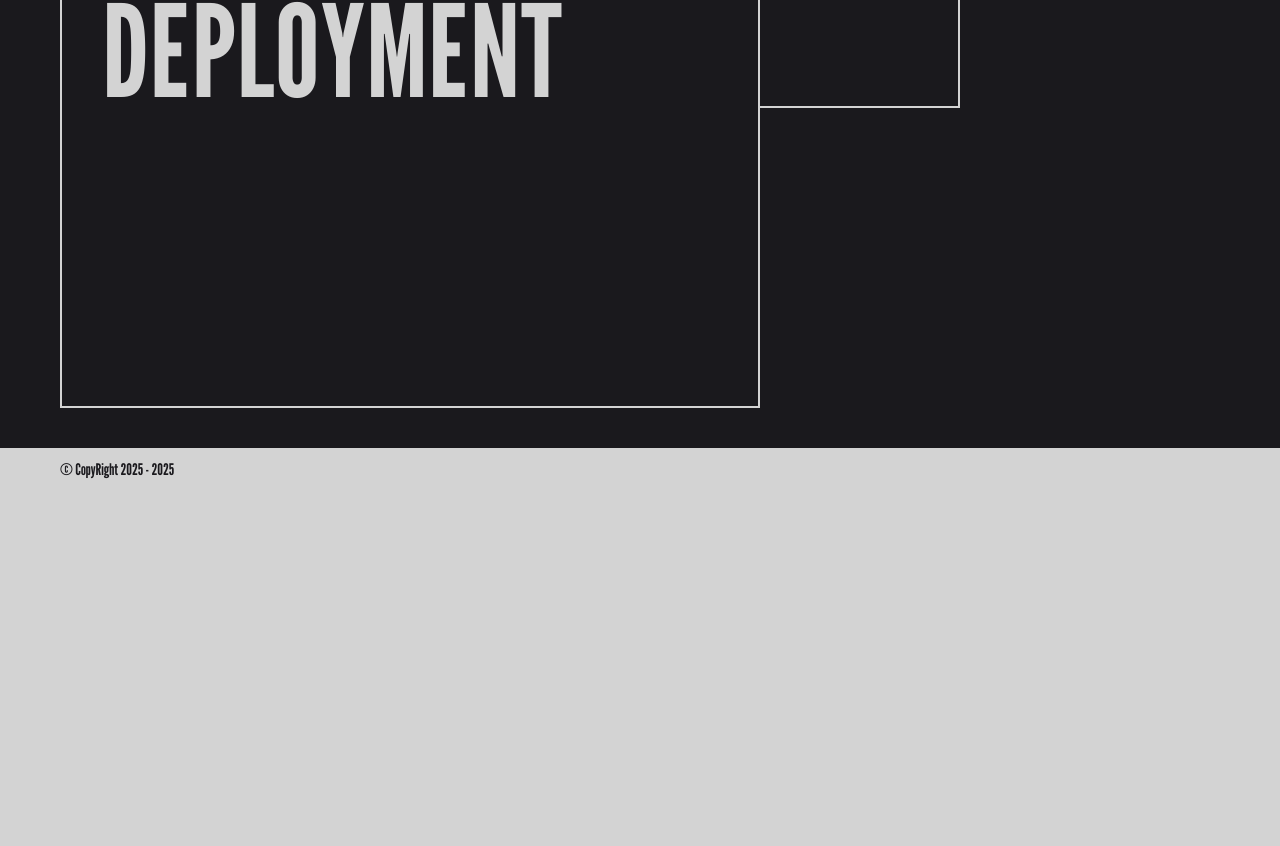
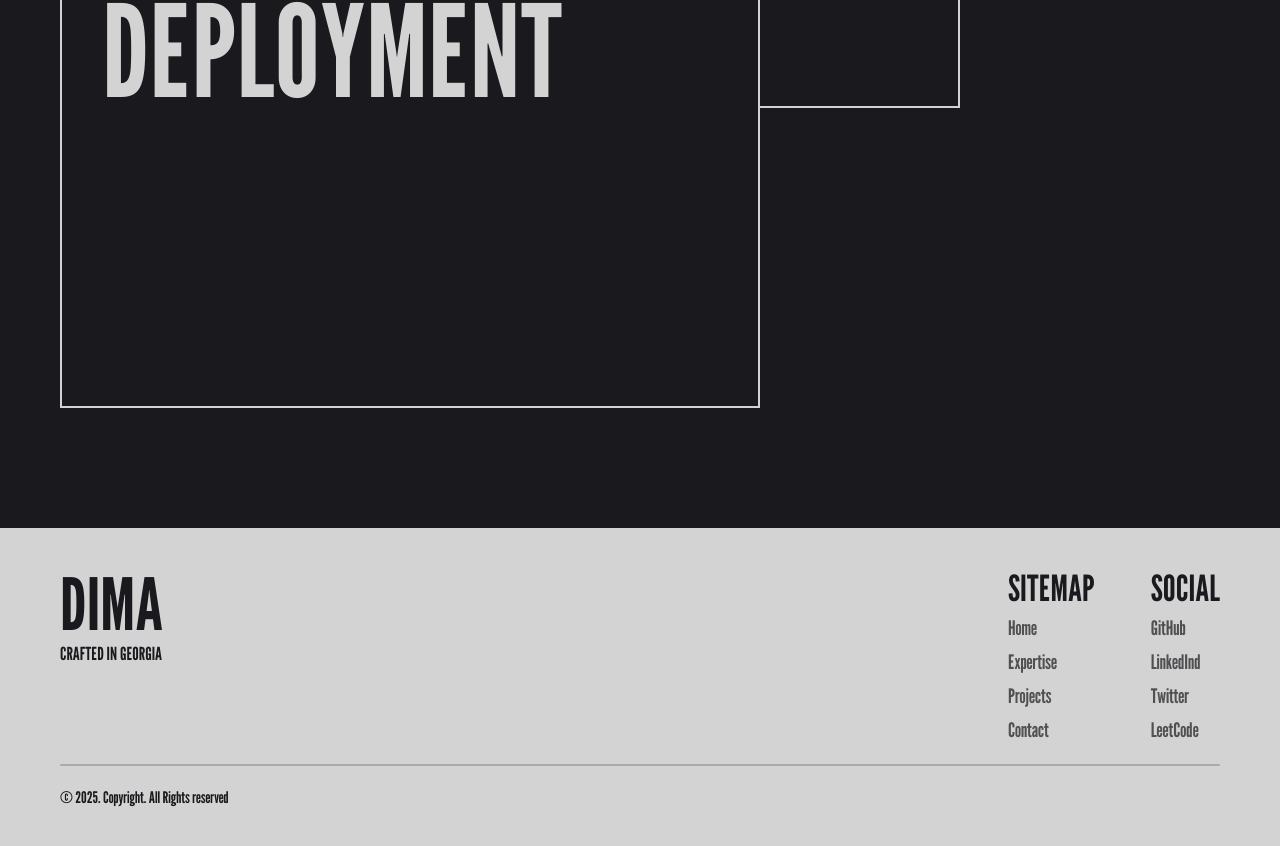
Before and after one commit to DimaShamoev/Web_Portfolio, a React (Vite) app: page / in a window 1280 px wide. Shown: the part 3606-4452 px from the top of the page. Before the commit the page ends 4098 px from the top, so only its background shows below. Built offline with nearby package versions, Linux system fonts and the light colour scheme.

Commit message:
completely finished home page

```diff
--- /dev/null
+++ b/src/animations/footerAnimation.ts
@@ -0,0 +1,44 @@
+export const footerTextLeftToRight = {
+    initial: { x: -100, opacity: 0, scale: 0.9 },
+    animate: {
+        x: 0,
+        opacity: 1,
+        scale: 1,
+        transition: {
+            type: "spring",
+            stiffness: 100,
+            damping: 15,
+            duration: 0.8,
+        },
+    }
+}
+
+export const footerTextRightToBottom = {
+    initial: { x: 100, opacity: 0, scale: 0.9 },
+    animate: {
+        x: 0,
+        opacity: 1,
+        scale: 1,
+        transition: {
+            type: "spring",
+            stiffness: 100,
+            damping: 15,
+            duration: 0.8,
+        },
+    }
+}
+
+export const footerTextBottomToTop = {
+    initial: { y: 100, opacity: 0, scale: 0.9 },
+    animate: {
+        y: 0,
+        opacity: 1,
+        scale: 1,
+        transition: {
+            type: "spring",
+            stiffness: 100,
+            damping: 15,
+            duration: 0.8,
+        },
+    }
+}
--- a/src/components/Footer.tsx
+++ b/src/components/Footer.tsx
@@ -1,10 +1,64 @@
+import { footerTextLeftToRight, footerTextRightToBottom, footerTextBottomToTop } from "../animations/footerAnimation"
+import FooterLink from "./UI/FooterLink"
+import { motion } from "framer-motion"
+
 const Footer: React.FunctionComponent = () => {
     return (
-        <footer className="flex justify-between items-center backdrop-blur-md bg-[#D3D3D3] text-[#1A191D]">
-            <div className="header-wrapper flex items-center justify-between w-full container sm-box-padding">
-                © CopyRight 2025 - 2025
+        <motion.footer
+            initial='initial'
+            whileInView='animate'
+            viewport={{ once: true, amount: 0.1 }}
+            className="footer bg-[#D3D3D3] text-[#1A191D]"
+        >
+            <div className="footer-wrapper w-full container xl-box-padding flex flex-col gap-5">
+                <div className="footer-body flex justify-between">
+                    <div className="footer-col-1">
+                        <motion.div
+                            variants={footerTextLeftToRight}
+                            className="logo text-7xl"
+                        >
+                            DIMA
+                        </motion.div>
+                        <motion.div
+                            variants={footerTextLeftToRight}
+                            className="made-in text-lg uppercase"
+                        >
+                            crafted in georgia
+                        </motion.div>
+                    </div>
+                    <motion.div
+                        variants={footerTextRightToBottom}
+                        className="footer-col-2 flex items-start gap-14"
+                    >
+                        <div className="sitemap">
+                            <ul className="flex flex-col gap-1.5">
+                                <li className="text-4xl uppercase">Sitemap</li>
+                                <FooterLink link="/" target="parent">Home</FooterLink>
+                                <FooterLink link="" target="parent">Expertise</FooterLink>
+                                <FooterLink link="" target="parent">Projects</FooterLink>
+                                <FooterLink link="" target="parent">Contact</FooterLink>
+                            </ul>
+                        </div>
+                        <div className="social">
+                            <ul className="flex flex-col gap-1.5">
+                                <li className="text-4xl uppercase">Social</li>
+                                <FooterLink link="https://github.com/DimaShamoev" target="blank">GitHub</FooterLink>
+                                <FooterLink link="https://www.linkedin.com/in/dimaShamoev" target="blank">LinkedInd</FooterLink>
+                                <FooterLink link="https://x.com/DimaShamoev" target="blank">Twitter</FooterLink>
+                                <FooterLink link="https://leetcode.com/u/DimaShamoev/" target="blank">LeetCode</FooterLink>
+                            </ul>
+                        </div>
+                    </motion.div>
+                </div>
+                <hr className="h-[2px] w-full bg-black/20 border-none rounded-full" />
+                <motion.div
+                    variants={footerTextBottomToTop}
+                    className="copy-rights"
+                >
+                    © 2025. Copyright. All Rights reserved
+                </motion.div>
             </div>
-        </footer>
+        </motion.footer>
     )
 }
 
--- /dev/null
+++ b/src/components/UI/FooterLink.tsx
@@ -0,0 +1,15 @@
+import { Link } from "react-router-dom"
+
+interface IFooterLinkProps {
+    link: string
+    target: 'blank' | 'parent'
+    children: React.ReactNode
+}
+
+const FooterLink: React.FunctionComponent<IFooterLinkProps> = ({ link, target, children }) => {
+    return (
+        <li><Link to={link} target={`_${target}`} className="text-xl opacity-70 hover:underline hover:opacity-90">{ children }</Link></li>
+    )
+}
+
+export default FooterLink
--- a/src/components/UI/home/DevelopingProcess.tsx
+++ b/src/components/UI/home/DevelopingProcess.tsx
@@ -4,7 +4,7 @@ import { motion } from "motion/react"
 
 const DevelopingProcess: React.FunctionComponent = () => {
     return (
-        <div className="flex flex-col gap-12">
+        <div className="flex flex-col gap-12 mb-20">
             <motion.div
                 initial='initial'
                 whileInView='animate'
@@ -24,7 +24,7 @@ const DevelopingProcess: React.FunctionComponent = () => {
                 </DevelopingProcessCard>
 
                 <DevelopingProcessCard id={3} title="Development" color="bg-[#AB5E45]" className="absolute left-[400px] top-[600px] z-[1]">
-                    Begin constructing the real application or website according to the planned design. This involves creating responsive frontend components, implementing backend logic, connecting APIs, handling databases, and ensuring seamless interaction between different parts of the system for functionality
+                    Start building the real app or website using the planned design. This means making responsive frontend parts, adding backend functions, connecting APIs, working with the database, and making sure everything works well together
                 </DevelopingProcessCard>
 
                 <DevelopingProcessCard id={4} title="Testing" color="bg-[#9A679B]" className="absolute left-[200px] top-[900px] z-[1]">
--- a/src/components/UI/home/ExperienceBlock.tsx
+++ b/src/components/UI/home/ExperienceBlock.tsx
@@ -24,7 +24,7 @@ const ExperienceBlock: React.FunctionComponent = () => {
             >
 
                 { experiences.map((experience => (
-                    <ExperienceInfo position={ experience.position } period={ experience.period } location={ experience.location } siteUrl={ experience.siteUrl } imgUrl={ experience.imgUrl } stack={ experience.stack }>
+                    <ExperienceInfo key={experience.id} position={ experience.position } period={ experience.period } location={ experience.location } siteUrl={ experience.siteUrl } imgUrl={ experience.imgUrl } stack={ experience.stack }>
                         { experience.children }
                     </ExperienceInfo>
                 ))) }
--- a/src/components/UI/home/ExperienceInfo.tsx
+++ b/src/components/UI/home/ExperienceInfo.tsx
@@ -34,7 +34,7 @@ const ExperienceInfo: React.FunctionComponent<IExperienceInfoProps> = ({ positio
                 </div>
                 <div className="expand-btn relative cursor-pointer rounded-full w-ful h-[30px] w-[30px]">
                     <div className={`lin-vertical absolute right-[50%] top-[47%] translate-x-[50%] w-[15px] h-[2px] rounded-full bg-white transition-all duration-500 ${blockExpand ? 'rotate-0' : 'rotate-[270deg]'}`}></div>
-                    <div className={`line-horizontal absolute right-[50%] top-[47%] translate-x-[50%] w-[15px] h-[2.1px] rounded-full bg-white transition-all duration-500 ${blockExpand ? '-rotate-180' : 'rotate-0'}`}></div>
+                    <div className={`line-horizontal absolute right-[50%] top-[47%] translate-x-[50%] w-[15px] h-[2.5px] rounded-full bg-white transition-all duration-500 ${blockExpand ? '-rotate-180' : 'rotate-0'}`}></div>
                 </div>
             </div>
             <div className="info-body border-2 p-5 flex flex-row-reverse items-center gap-10">
@@ -56,7 +56,7 @@ const ExperienceInfo: React.FunctionComponent<IExperienceInfoProps> = ({ positio
                         { children }
                     </div>
                     <div className="stack flex flex-wrap gap-2">
-                        { stack.map(s => <span className="bg-blue-900 py-1 px-2.5 rounded-md text-xs"> { s } </span>) }
+                        { stack.map(s => <span key={Math.random()} className="bg-blue-900 py-1 px-2.5 rounded-md text-xs"> { s } </span>) }
                     </div>
                 </div>
             </div>
--- a/src/components/UI/projects/LatestProjects.tsx
+++ b/src/components/UI/projects/LatestProjects.tsx
@@ -19,7 +19,7 @@ const LatestProjects: React.FunctionComponent = () => {
             <div className="latest-project-list flex gap-5 flex-wrap">
 
                 {latestProjectsData.map((data => (
-                    <ProjectCard title={data.title} titleBG={data.titleBG} stack={data.stack} url={data.url}>
+                    <ProjectCard key={data.id} title={data.title} titleBG={data.titleBG} stack={data.stack} url={data.url}>
                         { data.children }
                     </ProjectCard>
                 )))}
--- a/src/components/UI/projects/ProjectCard.tsx
+++ b/src/components/UI/projects/ProjectCard.tsx
@@ -8,7 +8,6 @@ interface IProjectCardProps {
     children: React.ReactNode
     stack: string[]
     url: string
-
 }
 
 const ProjectCard: React.FunctionComponent<IProjectCardProps> = ({ title, titleBG, children, stack, url }) => {
@@ -25,9 +24,9 @@ const ProjectCard: React.FunctionComponent<IProjectCardProps> = ({ title, titleB
             whileInView='animate'
             variants={projectBlockBottomToTop}
             viewport={{ once: true, amount: 0.1 }}
-            className="project-card border-2 w-min min-w-[300px] grow"
             onMouseEnter={() => handelHover(true)}
             onMouseLeave={() => handelHover(false)}
+            className="project-card border-2 w-min min-w-[300px] grow"
         >
             <div className={`project-title relative text-6xl xs-box-padding border-b-2 transition-all duration-150 flex items-center justify-center text-center`}>
                 <p className="z-[1] relative">{ title }</p>
@@ -39,7 +38,7 @@ const ProjectCard: React.FunctionComponent<IProjectCardProps> = ({ title, titleB
                 </div>
                 <div className="stack relative text-xl text-gray-50/50 h-[20px] overflow-hidden">
                     <div className={`absolute flex flex-col text-sm transition-all duration-150 ${isHover ? 'top-[-20px]' : 'top-[0]'}`}>
-                        <a href={ url } target="_blank" className='underline'>Stack: { stack.map(s => <span>{ s + ',' } </span>) }</a>
+                        <a href={ url } target="_blank" className='underline'>Stack: { stack.map(s => <span key={Math.random()}>{ s + ',' } </span>) }</a>
                         <a href={ url } target="_blank" className='underline'>Show Project</a>
                     </div>
                 </div>
--- a/src/data/experience.data.ts
+++ b/src/data/experience.data.ts
@@ -1,4 +1,5 @@
 interface IExperience {
+    id: number
     position: string
     period: string
     imgUrl: string
@@ -10,8 +11,9 @@ interface IExperience {
 
 export const experiences: IExperience[] = [
     {
+        id: 1,
         position: '“Commercial Software Development — JavaScript” training',
-        period: '2024 - 2024',
+        period: '2025 - 2025',
         imgUrl: '/image/itransition_logo.jpg',
         location: 'Tbilisi, Georgia (Remote)',
         siteUrl: 'https://www.itransition.com/',
--- a/src/index.css
+++ b/src/index.css
@@ -322,3 +322,10 @@ body {
         font-size: 16px;
     }
 }
+
+@media screen and (max-width: 400px) {
+    .footer-body {
+        flex-direction: column;
+        gap: 10px;
+    }
+}
```
Also changed, not shown: src/data/projects.data.ts (+10 -0 lines), src/animations/expertiseBlockAnimation.ts (line endings or trailing spaces).
